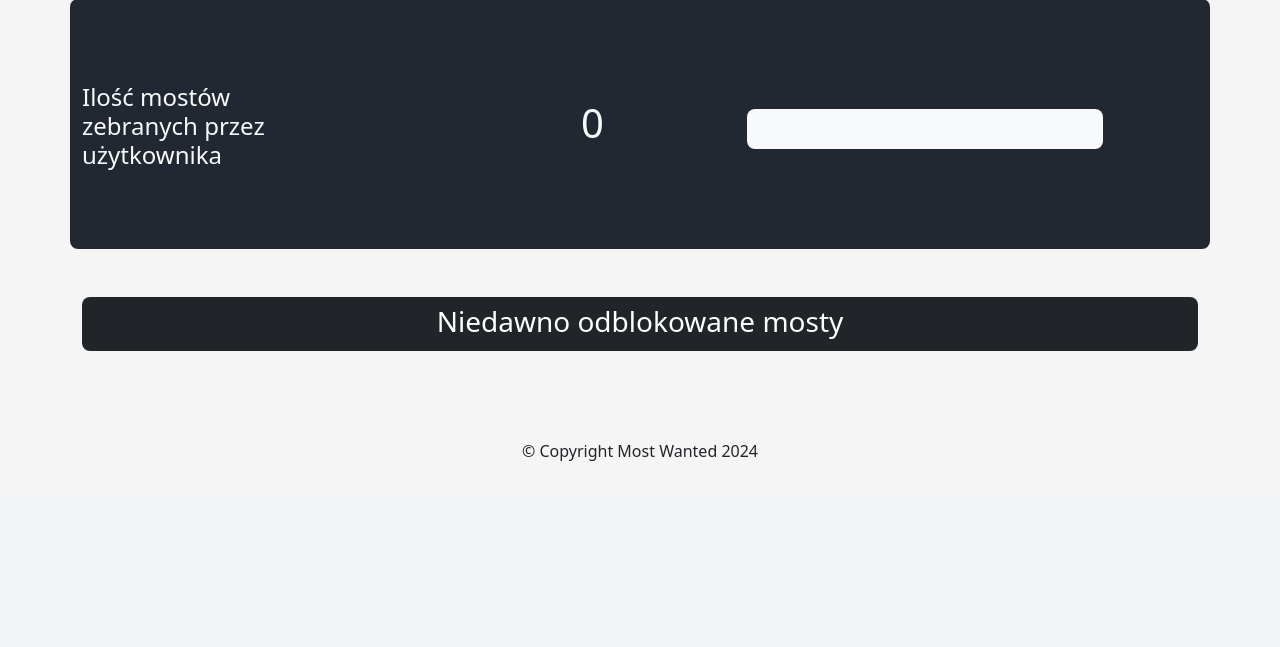
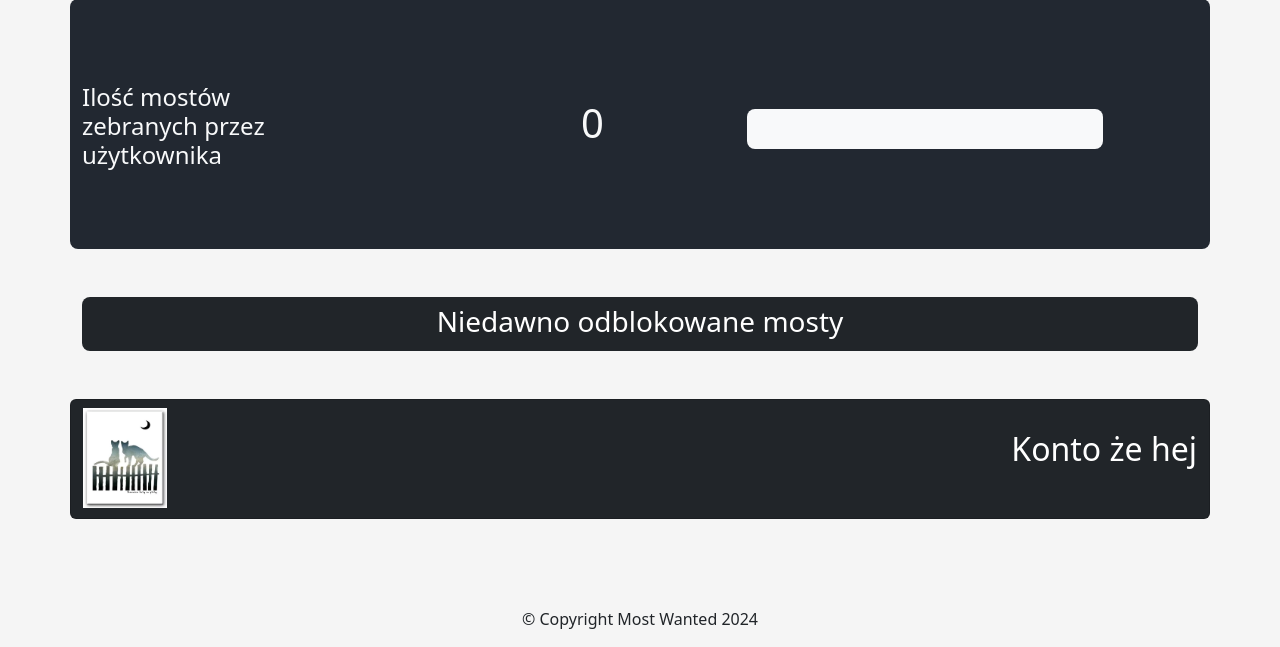
Before and after one commit to GasinskiN/Geocaching_most_wanted, a Flask app: page /profile in a window 1280 px wide. Shown: the part 309-956 px from the top of the page. Before the commit the page ends 770 px from the top, so only its background shows below. Run offline with Flask 3, Linux system fonts and the light colour scheme; a user stored in the database is signed in; some libraries are stand-ins or nearby versions.

Commit message:
Add achievements to profile

```diff
--- a/app/main.py
+++ b/app/main.py
@@ -62,11 +62,26 @@ def profile():
 
     profile_img = "../static/public/Profile_img.jpg"
 
+    achievements = [("Konto że hej", "../static/public/koty_za_ploty.png")]
+
+
+    if visited_bridges_count > 1:
+        achievements.append(("Pierwsze koty za płoty", "../static/public/koty_za_ploty.png"))
+
+    if visited_bridges_count > 3:
+        achievements.append(("Teraz już tylko z górki", "../static/public/koty_za_ploty.png"))
+
+    if user.points > 9000:
+        achievements.append(("Jest większe niż 9000", "../static/public/koty_za_ploty.png"))
+
+
     return render_template("profile.html",
                            name=current_user.user_id,
                            profile=profile_img,
                            bridges=last_three_bridges,
-                           points=visited_bridges_count)
+                           points=visited_bridges_count,
+                           achievements=achievements
+                           )
 
 @main.route('/login')
 @swag_from({
--- a/app/templates/profile.html
+++ b/app/templates/profile.html
@@ -44,6 +44,16 @@
         {% endfor %}
     </div>
 </div>
-
+<div class="container-sm mt-5 text-white bg-dark card align-middle" style="height: 120px;">
+    {% for achievement in achievements %}
+    <div class="row">
+        <div class="col-3 mt-2">
+            <img src="{{achievement[1]}}" style="height: 100px;">
+        </div>
+        <div class="col-9" style="display: flex; align-items: center; justify-content: end;">
+            <h2>{{achievement[0]}}</h2>
+        </div>
+    </div>
+    {% endfor%}
 </div>
 {% include 'partials/footer.html' %}
```
